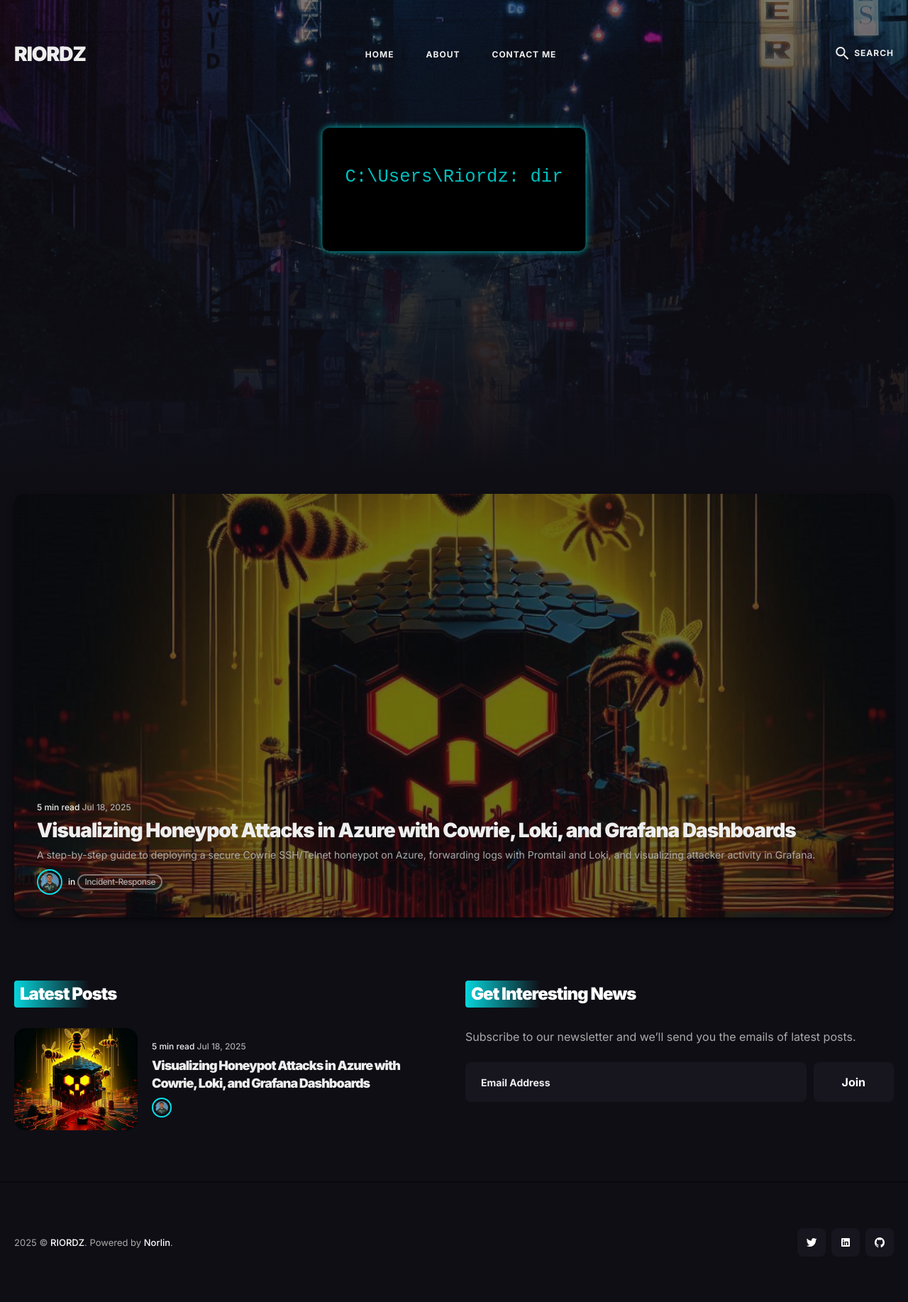
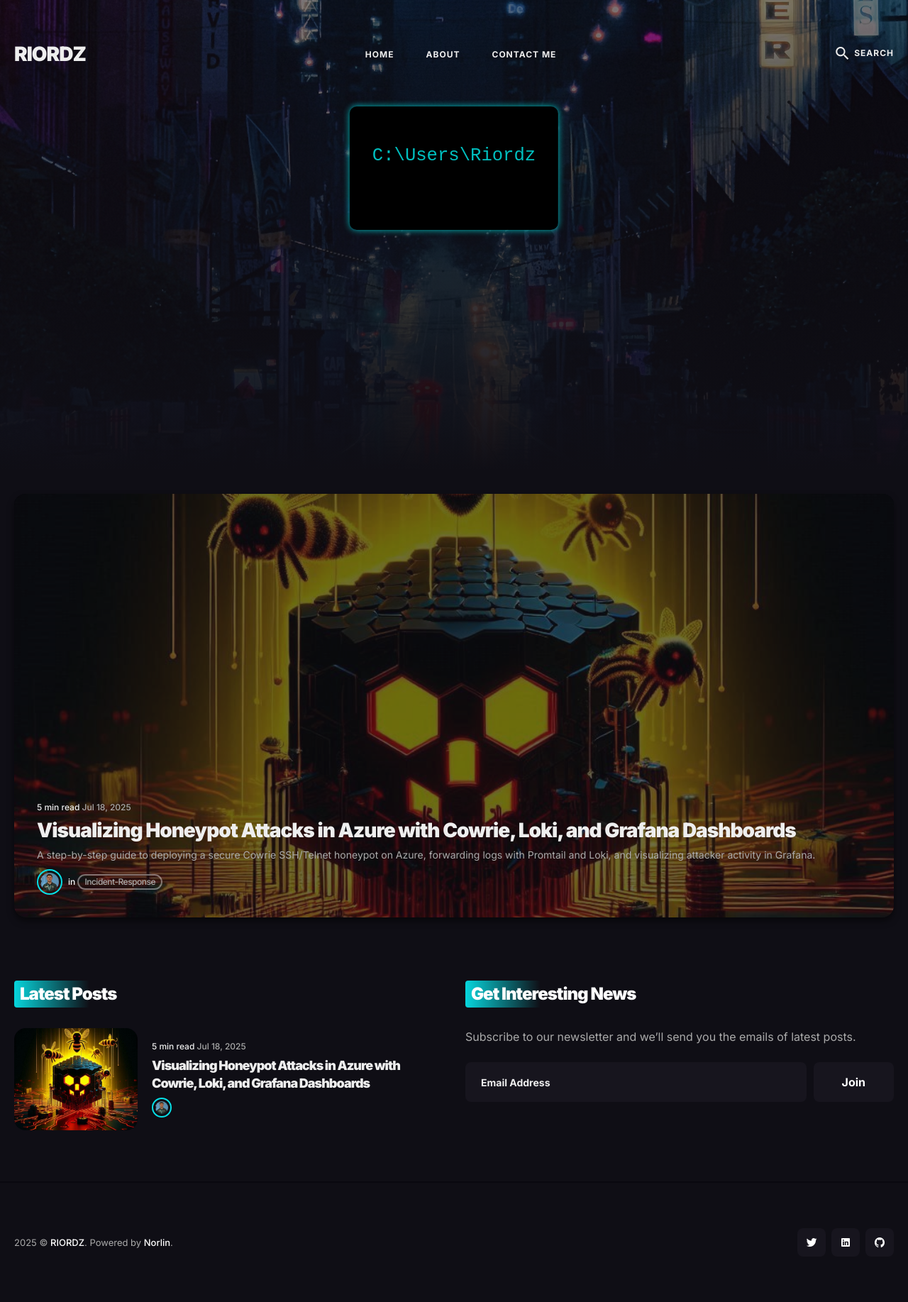
Before and after one commit to Riordz/Riordz.github.io, a Jekyll site: the page built from index.html, in a window 1280 px wide. Shown: the whole page at 71% size. Built offline with Jekyll 4.4.1, drawn with Linux system fonts in a browser that asks for light colours; nearby versions of some CDN libraries; the list of posts is cut into pages by our own code; some of the changed lines change nothing that is shown.

Commit message:
Edits to Post Again

```diff
--- a/index.html
+++ b/index.html
@@ -35,7 +35,7 @@
   #terminal-login {
     max-width: 600px;
     position: absolute;
-    top: 180px;
+    top: 150px;      /* moved up from 180px */
     left: 50%;
     transform: translateX(-50%);
     padding: 1rem 1rem 2rem 1rem;
@@ -57,11 +57,11 @@
   }
 
   .prompt-label {
-    color: #888;
+    color: #888; /* grey for User and Password labels */
   }
 
   .user-input {
-    color: #00bfbf;
+    color: #00bfbf; /* teal blue for inputs */
   }
 
   .access-granted {
@@ -74,20 +74,24 @@
     letter-spacing: 1px;
   }
 
+  .file-structure {
+    color: #00bfbf;
+    font-family: 'Courier New', monospace;
+    margin-top: 1.5rem;
+    white-space: pre;
+    font-size: 1.2rem; /* smaller font size */
+  }
+
   .command-line {
     color: #00bfbf;
     font-family: 'Courier New', monospace;
     font-size: 1.6rem;
     margin-top: 1rem;
-    white-space: pre-wrap;
   }
 
-  .file-structure {
-    color: #00bfbf;
-    font-family: 'Courier New', monospace;
+  /* Bring featured posts up a little */
+  .featured-posts {
     margin-top: 1rem;
-    white-space: pre;
-    font-size: 1.2rem;
   }
 </style>
 
@@ -100,7 +104,7 @@
   ];
 
   const accessGrantedText = "Access Granted";
-  const typingSpeed = 100;
+  const typingSpeed = 100;  // speed of typing (ms per char)
 
   function sleep(ms) {
     return new Promise(resolve => setTimeout(resolve, ms));
@@ -130,7 +134,7 @@
   async function typeText(text, parentElement, className, charDelay = 20) {
     return new Promise(async (resolve) => {
       const div = document.createElement("div");
-      if (className) div.className = className;
+      if(className) div.className = className;
       parentElement.appendChild(div);
 
       for (let i = 0; i < text.length; i++) {
@@ -141,57 +145,42 @@
     });
   }
 
-  async function typeTextSameLine(text, parentElement, className, charDelay = 20) {
-    return new Promise(async (resolve) => {
-      if (!parentElement.lastChild) {
-        const div = document.createElement("div");
-        if (className) div.className = className;
-        parentElement.appendChild(div);
-      }
-      const lastDiv = parentElement.lastChild;
-      for (let i = 0; i < text.length; i++) {
-        lastDiv.textContent += text.charAt(i);
-        await sleep(charDelay);
-      }
-      resolve();
-    });
-  }
+  async function showFileStructure() {
+    const fileText =
+`C:\\
+|
+| - Malware Analysis
+| - Incident Response
+| - Threat Hunting`;
 
-  async function showFileStructure() {
-    const fileTree =
-`C:
-|
-|-- Malware Analysis
-|-- Incident Response
-|-- Threat Hunting`;
-
-    await typeText(fileTree, terminal, "file-structure", 15);
+    await typeText(fileText, terminal, "file-structure", 20);
   }
 
   async function startLoginAnimation() {
     terminal.innerHTML = "";
 
-    for (let i = 0; i < lines.length; i++) {
-      await typeLine(lines[i]);
+    for(let lineIndex = 0; lineIndex < lines.length; lineIndex++) {
+      await typeLine(lines[lineIndex]);
     }
 
-    await sleep(1000);
+    await sleep(1000);  // wait 1 second before Access Granted
 
-    await typeText(accessGrantedText, terminal, "access-granted", 60);
+    const grantedDiv = document.createElement("div");
+    grantedDiv.className = "access-granted";
+    grantedDiv.textContent = accessGrantedText;
+    terminal.appendChild(grantedDiv);
 
     await sleep(1500);
 
+    // Clear terminal for new command prompt
     terminal.innerHTML = "";
 
-    const promptDiv = document.createElement("div");
-    promptDiv.className = "command-line";
-    promptDiv.textContent = "C:\\Users\\Riordz: ";
-    terminal.appendChild(promptDiv);
+    // Print command prompt line
+    await typeText("C:\\Users\\Riordz: dir", terminal, "command-line", 80);
 
-    await typeTextSameLine("dir", terminal, "command-line", 80);
+    await sleep(700);
 
-    await sleep(800);
-
+    // Print file structure after command
     await showFileStructure();
   }
 
@@ -199,7 +188,9 @@
 </script>
 
 <!-- Featured Posts -->
-{% include featured-posts.html %}
+<div class="featured-posts">
+  {% include featured-posts.html %}
+</div>
 
 <!-- Post Grid -->
 <div class="container">
```
